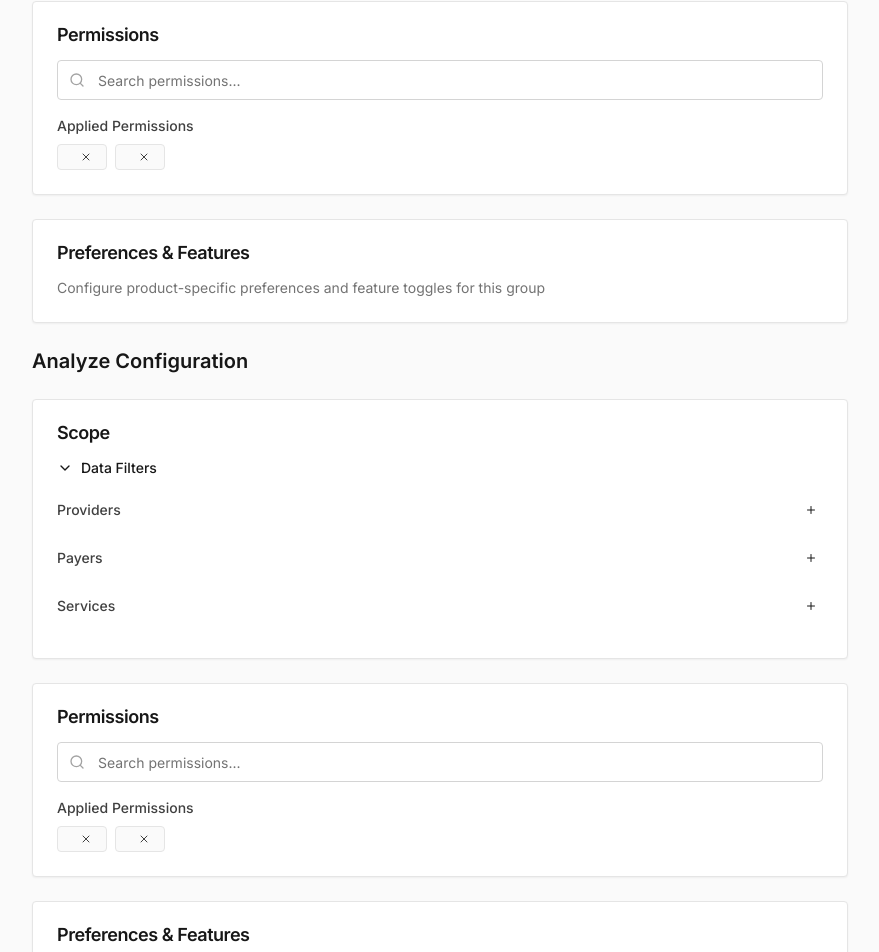
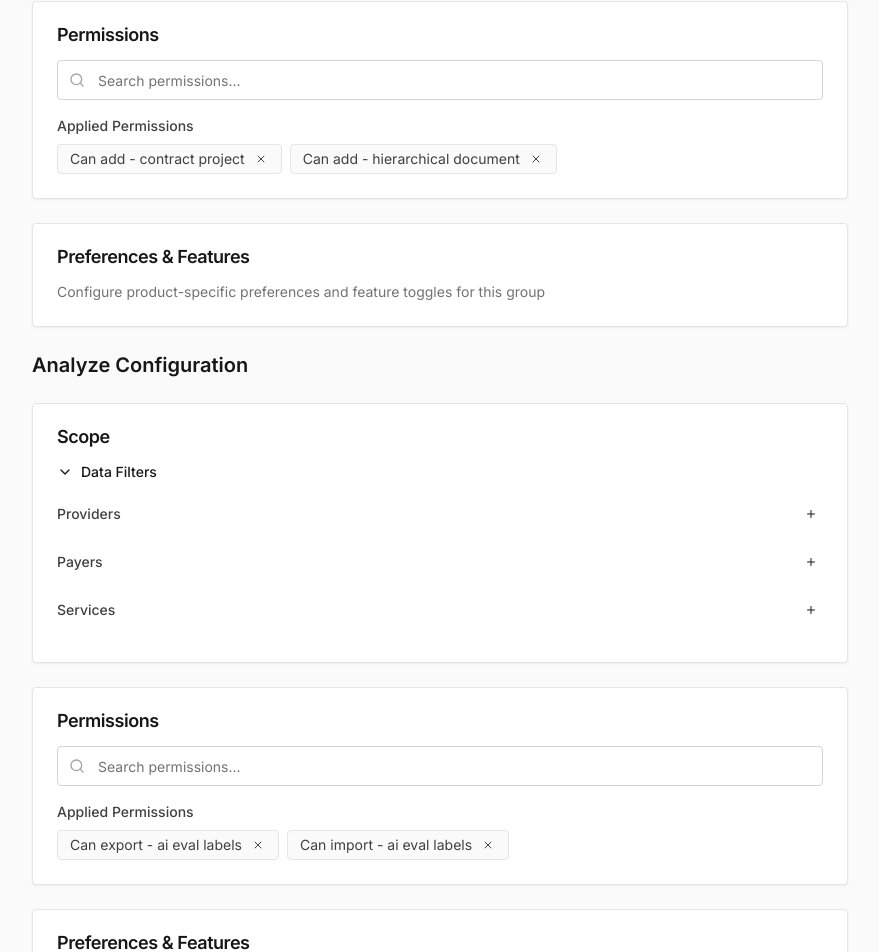
Before and after one commit to damonstrick/permissionswip, a Next.js app: page /org/1/groups/g1 in a window 1280 px wide. Shown: the part 1279-2231 px from the top of the page, without its empty margins (336-1215 px from the left). Built offline with nearby package versions, Linux system fonts and the light colour scheme.

Commit message:
Fix Chip component usage - use children instead of label prop

```diff
--- a/app/org/[orgId]/groups/[groupId]/page.tsx
+++ b/app/org/[orgId]/groups/[groupId]/page.tsx
@@ -223,14 +223,15 @@ export default function GroupDetailPage() {
                   {clearContractsConfig.permissions.permissions.map((permission) => (
                     <Chip
                       key={permission.id}
-                      label={`${permission.action} - ${permission.item}`}
                       onRemove={() => {
                         updatePermissions(
                           'clear-contracts',
                           clearContractsConfig.permissions.permissions.filter(p => p.id !== permission.id)
                         )
                       }}
-                    />
+                    >
+                      {`${permission.action} - ${permission.item}`}
+                    </Chip>
                   ))}
                 </div>
               </div>
@@ -332,14 +333,15 @@ export default function GroupDetailPage() {
                   {analyzeConfig.permissions.permissions.map((permission) => (
                     <Chip
                       key={permission.id}
-                      label={`${permission.action} - ${permission.item}`}
                       onRemove={() => {
                         updatePermissions(
                           'analyze',
                           analyzeConfig.permissions.permissions.filter(p => p.id !== permission.id)
                         )
                       }}
-                    />
+                    >
+                      {`${permission.action} - ${permission.item}`}
+                    </Chip>
                   ))}
                 </div>
               </div>
```
